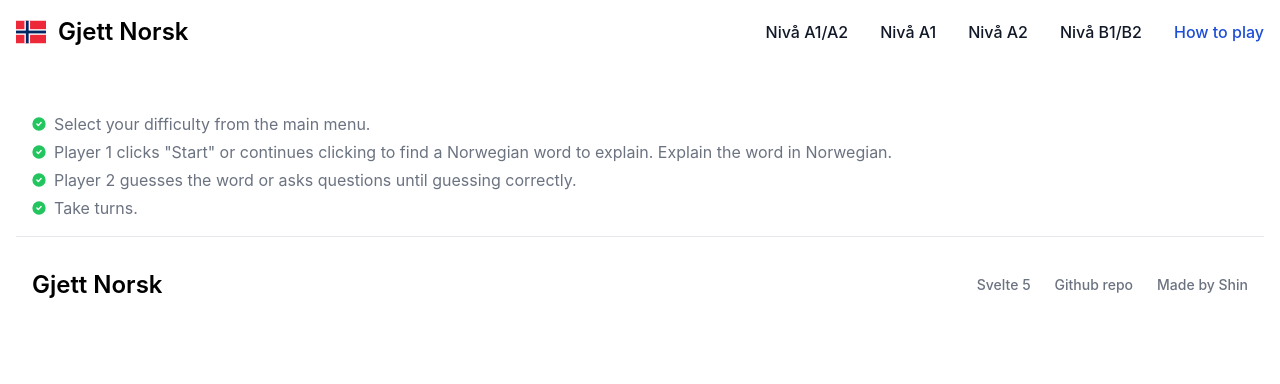
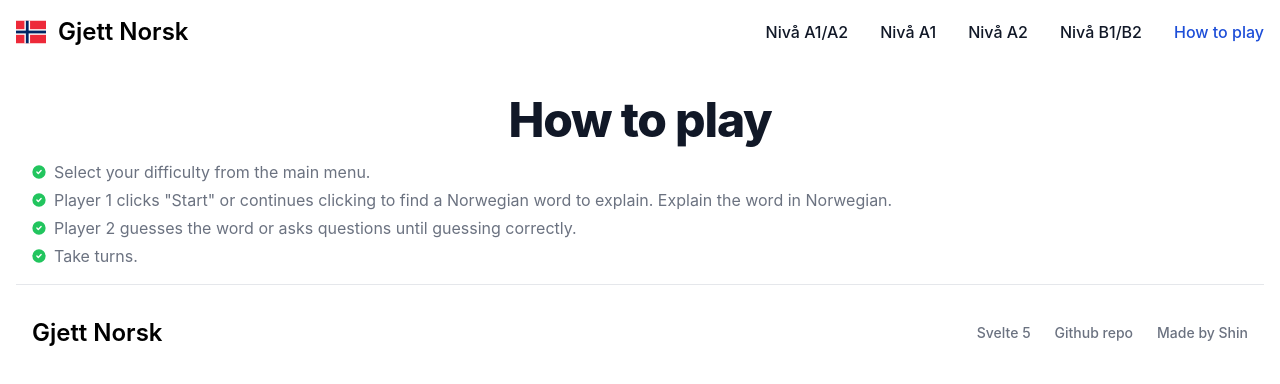
Before and after one commit to shinokada/gjett, a SvelteKit app: page /how-to-play in a window 1280 px wide. Shown: the top 384 px of the page. Built offline with nearby package versions, Linux system fonts and the light colour scheme.

Commit message:
fix: add h1 to how to play

```diff
--- a/src/routes/how-to-play/+page.svelte
+++ b/src/routes/how-to-play/+page.svelte
@@ -1,3 +1,5 @@
+<h1 class="mb-4 text-3xl text-left font-extrabold tracking-tight leading-none text-gray-900 md:text-4xl sm:text-center lg:text-5xl dark:text-white">How to play</h1>
+
 <ul class="text-left space-y-1 m-4 text-gray-500 list-inside dark:text-gray-400">
   <li class="flex items-center">
     <svg class="w-3.5 h-3.5 me-2 text-green-500 dark:text-green-400 flex-shrink-0" aria-hidden="true" xmlns="http://www.w3.org/2000/svg" fill="currentColor" viewBox="0 0 20 20">
```
